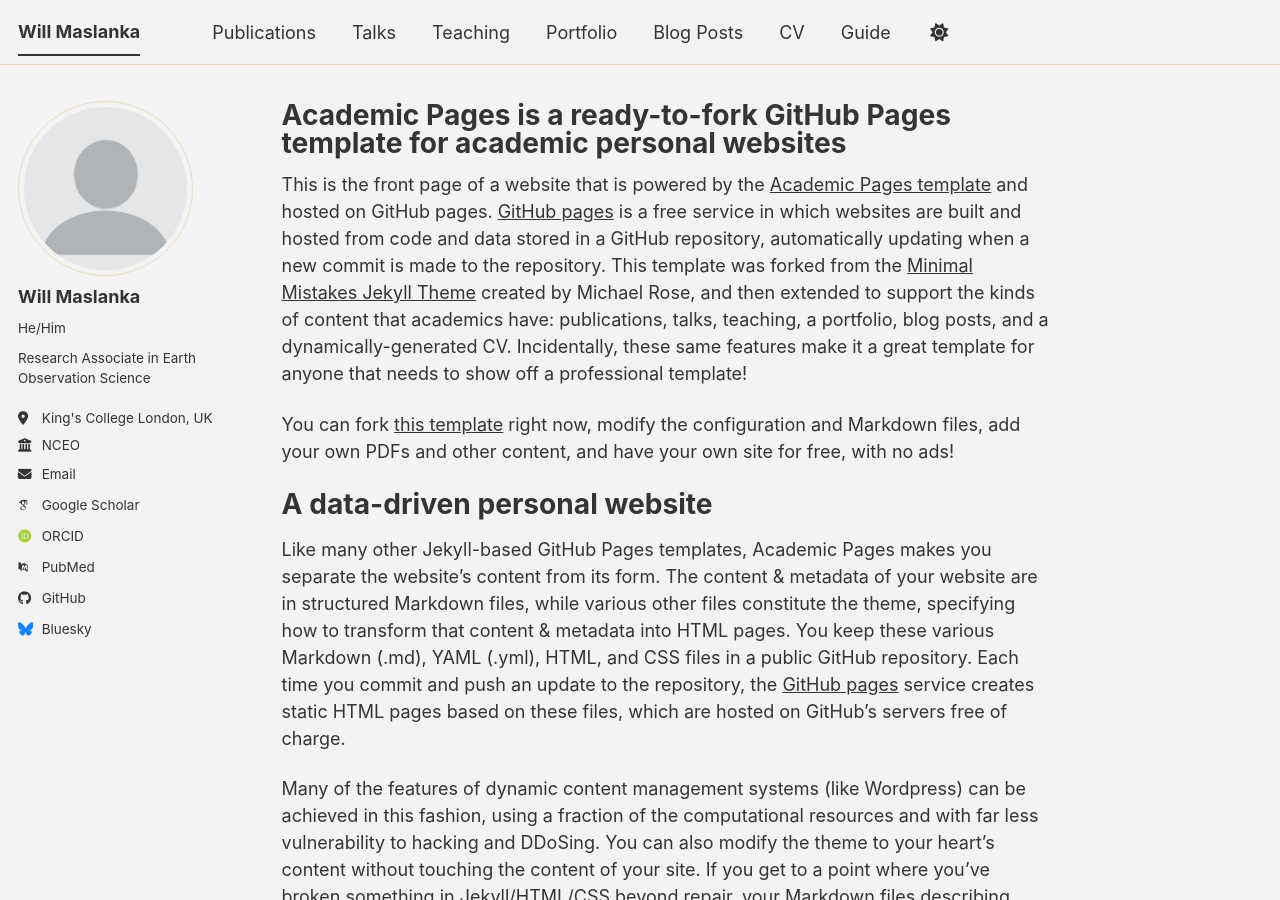
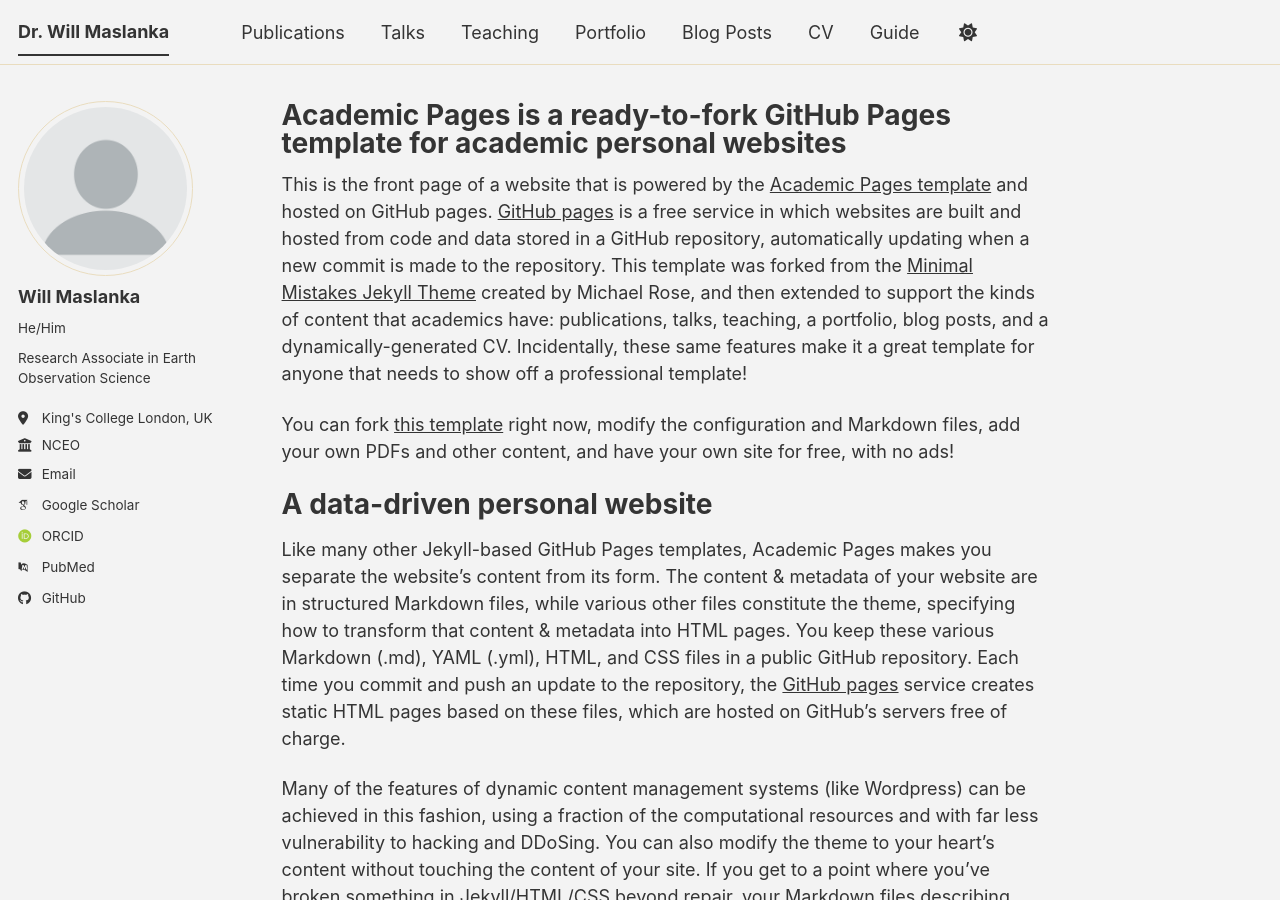
Before and after one commit to willmaslanka/willmaslanka.github.io, a Jekyll site: the page built from _pages/about.md, in a window 1280 px wide and 900 px high. Built offline with Jekyll 4.4.1, drawn with Linux system fonts in a browser that asks for light colours; some web fonts are replaced; a script bundle is joined from its source files by our own code; library files that are not in the unit come from our copies; some of the changed lines change nothing that is shown.

Commit message:
Update _config.yml

```diff
--- a/_config.yml
+++ b/_config.yml
@@ -9,7 +9,7 @@
 # Basic Site Settings
 locale                   : "en-US"
 site_theme               : "dirt" # The available themes options are "default", "air", "sunrise", "mint", "dirt" and "contrast"
-title                    : "Will Maslanka"
+title                    : "Dr. Will Maslanka"
 title_separator          : "-"
 name                     : &name "Your Name"
 description              : &description "Your Name's academic portfolio"   # Update this with a general description of your site, this is the default if not overridden by a page
@@ -30,15 +30,15 @@
   location         : "King's College London, UK"
   employer         : "NCEO"
   uri              : # URL
-  email            : "none@example.org"
+  email            : "william.maslanka@kcl.ac.uk"
 
   # Academic websites
   academia         : # URL
   arxiv            : # URL - Update with the correct link to your profile
-  googlescholar    : "https://scholar.google.com/citations?user=PS_CX0AAAAAJ"
+  googlescholar    : "https://scholar.google.com/citations?user=VMNNrawAAAAJ&hl=en&oi=ao"
   inspire-hep      : # URL
   impactstory      : # URL
-  orcid            : "https://orcid.org/yourorcidurl"
+  orcid            : "http://orcid.org/0000-0002-1777-733X"
   semantic         : # URL
   ssrn             : # URL
   pubmed           : "https://www.ncbi.nlm.nih.gov/pubmed/?term=john+snow"
@@ -51,13 +51,13 @@
   bitbucket        : # Username - Update with your username on the site
   codepen          : # Username
   dribbble         : # Username
-  github           : "academicpages"
+  github           : "willmaslanka"
   kaggle           : # Username
   stackoverflow    : # User number or user number and name (i.e., use "1" or "1/jeff-atwood")
 
   # Social media
   artstation       : # Username
-  bluesky          : "bsky.app" # Replace this with you Bluesky username
+  bluesky          : # Replace this with you Bluesky username
   facebook         : # Username
   flickr           : # Username
   foursquare       : # Username
```
